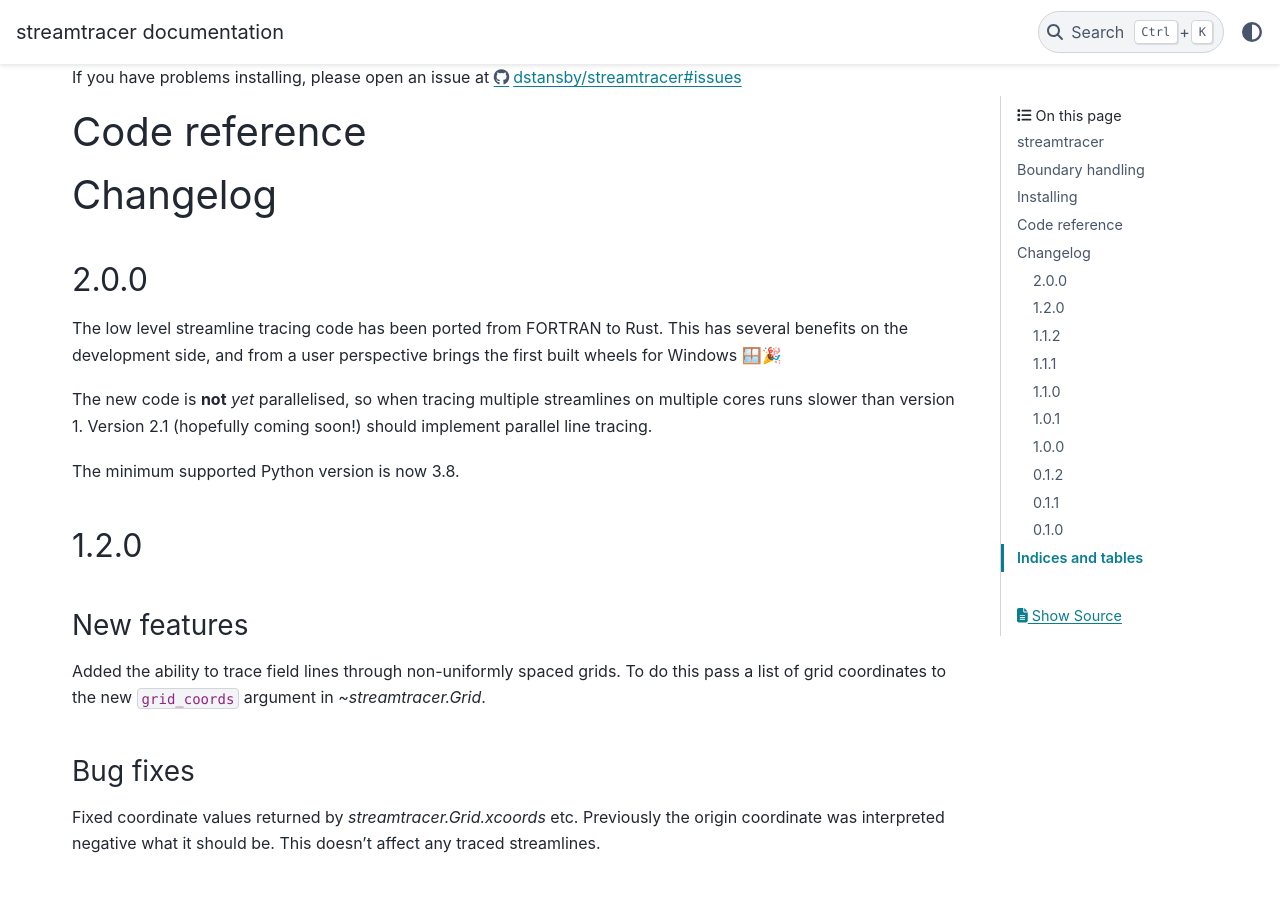
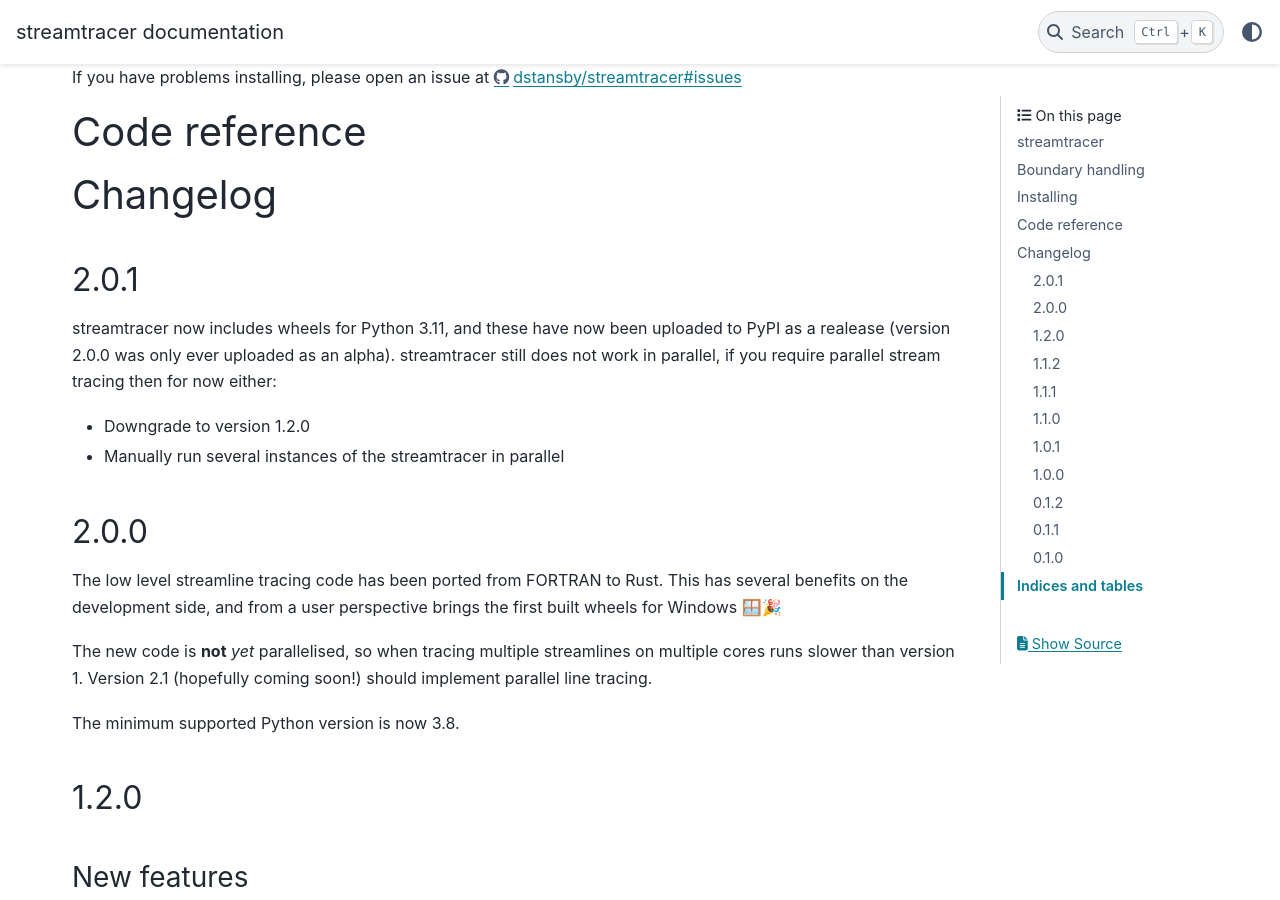
Before and after one commit to sunpy/streamtracer, a Sphinx documentation site: the page built from doc/index.rst, in a window 1280 px wide and 900 px high, scrolled down 1178 px. Built offline with Sphinx 7.4.7 and the PyData theme 0.15.4, drawn with Linux system fonts in a browser that asks for light colours; pages that are not in the unit, such as notebooks, are missing from menus.

Commit message:
Add note about wheels to docs

```diff
--- a/doc/index.rst
+++ b/doc/index.rst
@@ -71,6 +71,14 @@ Code reference
 
 Changelog
 =========
+
+2.0.1
+-----
+streamtracer now includes wheels for Python 3.11, and these have now been uploaded to PyPI as a realease (version 2.0.0 was only ever uploaded as an alpha).
+streamtracer still does not work in parallel, if you require parallel stream tracing then for now either:
+
+- Downgrade to version 1.2.0
+- Manually run several instances of the streamtracer in parallel
 
 2.0.0
 -----
```
